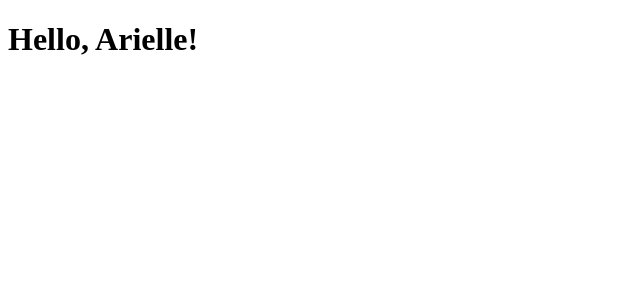
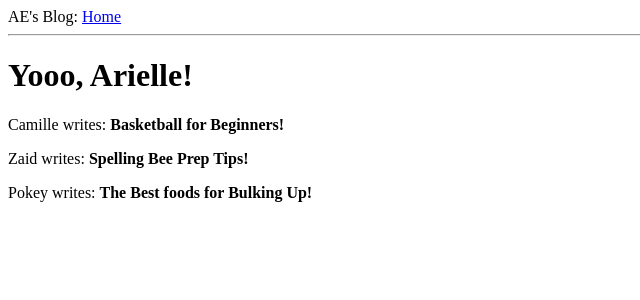
Before and after one commit to aezechuk/AEblog, a Flask app: page / in a window 1280 px wide. Shown: the top 300 px of the page, without its empty margins (0-640 px from the left). Run offline with Flask 3, Linux system fonts and the light colour scheme.

Commit message:
Update templates and routes file

```diff
--- a/app/routes.py
+++ b/app/routes.py
@@ -5,4 +5,15 @@ from app import app
 @app.route('/index')
 def index():
     user = {'username': 'Arielle'}
-    return render_template('index.html', title='Home', user=user)
+    posts = [
+        {
+            'author': {'username': 'Camille'}, 'body': 'Basketball for Beginners!'
+        },
+        {
+            'author': {'username': 'Zaid'}, 'body': 'Spelling Bee Prep Tips!'
+        },
+        {
+            'author': {'username': 'Pokey'}, 'body': 'The Best foods for Bulking Up!'
+        }
+    ]
+    return render_template('index.html', title='Home', user=user, posts=posts)
--- /dev/null
+++ b/app/templates/base.html
@@ -0,0 +1,15 @@
+<!doctype html>
+<html>
+    <head>
+         {% if title %}
+         <title>{{ title }} - AE's Blog</title>
+        {% else %}
+        <title>Welcome to AE's Blog</title>
+        {% endif %}
+    </head>
+    <body>
+        <div>AE's Blog: <a href="/index">Home</a></div>
+        <hr>
+        {% block content %}{% endblock %}
+    </body>
+</html>
--- a/app/templates/index.html
+++ b/app/templates/index.html
@@ -1,9 +1,8 @@
-<!doctype html>
-<html>
-    <head>
-        <title>{{ title }} - AE's Blog</title>
-    </head>
-    <body>
-        <h1>Hello, {{ user.username }}!</h1>
-    </body>
-</html>
+{% extends "base.html" %}
+
+{% block content %}
+        <h1>Yooo, {{ user.username }}!</h1>
+        {% for post in posts %}
+        <div><p>{{ post.author.username }} writes: <b>{{ post.body }}</b></p></div>
+        {% endfor %}
+{% endblock %}
```
